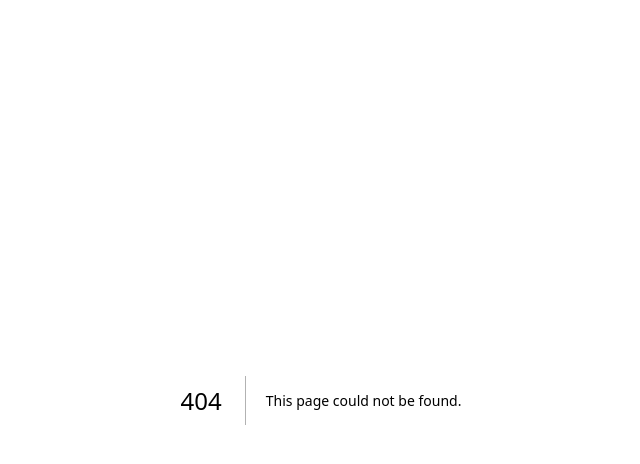
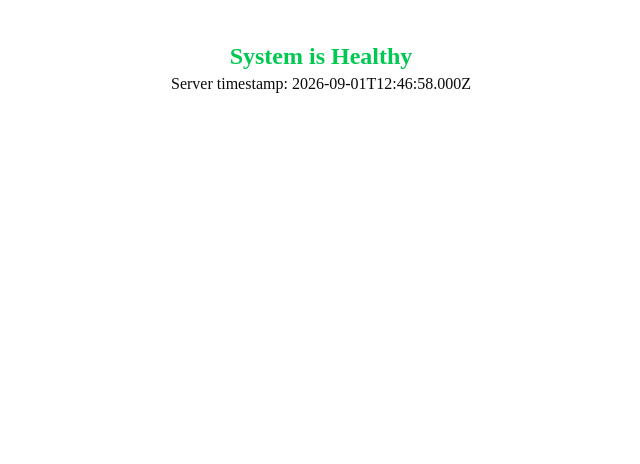
Before and after one commit to alijilla/alymera, a Next.js app: page /health in a window 1280 px wide. Before the commit this address had no page. Shown: the top 464 px of the page, without its empty margins (319-959 px from the left). Built offline with nearby package versions, Linux system fonts and the light colour scheme.

Commit message:
feat: created route folders:login, signup, health check

```diff
--- /dev/null
+++ b/src/app/(auth)/login/page.tsx
@@ -0,0 +1,4 @@
+
+export default function LoginPage() {
+  return <div className="p-10"><h1 className="text-2xl font-bold">Login</h1></div>;
+}
--- /dev/null
+++ b/src/app/(auth)/signup/page.tsx
@@ -0,0 +1,4 @@
+
+export default function SignupPage() {
+  return <div className="p-10"><h1 className="text-2xl font-bold">Signup</h1></div>;
+}
--- /dev/null
+++ b/src/app/(dashboard)/layout.tsx
@@ -0,0 +1,33 @@
+import Link from "next/link";
+
+export default function DashboardLayout({
+  children,
+}: {
+  children: React.ReactNode;
+}) {
+  return (
+    <div className="flex min-h-screen flex-col md:flex-row">
+      {/* SIDEBAR NAVIGATION */}
+      <aside className="w-full md:w-64 border-r bg-muted/40 p-6 flex flex-col gap-4">
+        <div className="font-bold text-xl mb-6 tracking-tight">ALYMERA</div>
+
+        <nav className="flex flex-col gap-2">
+          <Link href="/build" className="text-sm font-medium hover:text-primary transition-colors">
+            💻 Build Mode
+          </Link>
+          <Link href="/career" className="text-sm font-medium hover:text-primary transition-colors">
+            🎯 Career Mode
+          </Link>
+          <Link href="/settings" className="text-sm font-medium hover:text-primary transition-colors mt-8">
+            ⚙️ Settings
+          </Link>
+        </nav>
+      </aside>
+
+      {/* MAIN CONTENT AREA */}
+      <main className="flex-1 overflow-y-auto">
+        {children}
+      </main>
+    </div>
+  );
+}
--- /dev/null
+++ b/src/app/health/page.tsx
@@ -0,0 +1,12 @@
+// src/app/health/page.tsx
+export default async function HealthCheckPage() {
+  // Simulate a server-side database fetch
+  await new Promise((resolve) => setTimeout(resolve, 1000));
+
+  return (
+    <div className="p-10 text-center">
+      <h1 className="text-2xl font-bold text-green-500">System is Healthy</h1>
+      <p>Server timestamp: {new Date().toISOString()}</p>
+    </div>
+  );
+}
```
Also changed, not shown: src/app/(dashboard)/build/page.tsx (renamed from src/app/build/page.tsx), src/app/(dashboard)/career/page.tsx (renamed from src/app/career/page.tsx), src/app/(dashboard)/settings/page.tsx (renamed from src/app/settings/page.tsx).
